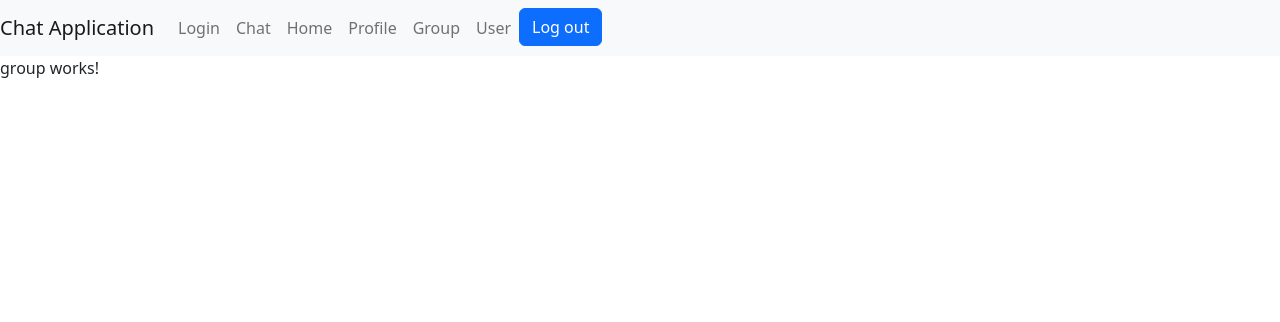
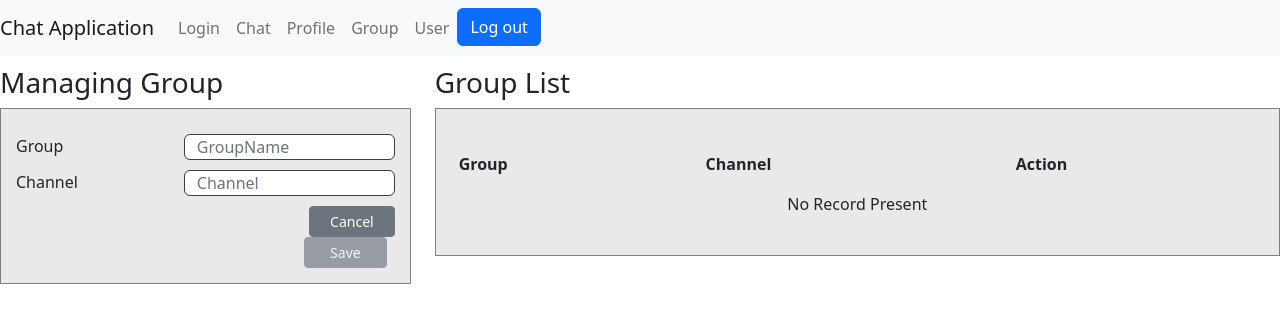
Before and after one commit to kazu09161999/3813ICT_Assignment1, an Angular app in the folder frontend/: page /group in a window 1280 px wide. Shown: the top 322 px of the page. Built offline with nearby package versions, Linux system fonts and the light colour scheme.

Commit message:
add UI for group

```diff
--- a/frontend/src/app/app.component.html
+++ b/frontend/src/app/app.component.html
@@ -1,5 +1,5 @@
 <nav class="navbar navbar-expand-lg navbar-light bg-light">
-  <a class="navbar-brand" routerLink="/">Chat Application</a>
+  <a class="navbar-brand" routerLink="/Home">Chat Application</a>
   <button class="navbar-toggler" type="button" data-toggle="collapse" data-target="#navbarNav" aria-controls="navbarNav" aria-expanded="false" aria-label="Toggle navigation">
     <span class="navbar-toggler-icon"></span>
   </button>
@@ -10,9 +10,6 @@
       </li>
       <li class="nav-item">
         <a class="nav-link" routerLink="/chat">Chat</a>
-      </li>
-      <li class="nav-item">
-        <a class="nav-link" routerLink="/Home">Home</a>
       </li>
       <li  class="nav-item">
         <a  class="nav-link" routerLink="/profile">Profile</a>
--- a/frontend/src/app/app.module.ts
+++ b/frontend/src/app/app.module.ts
@@ -13,12 +13,6 @@ import { ChatComponent } from './chat/chat.component';
 import { NgbModule } from '@ng-bootstrap/ng-bootstrap';
 import { GroupComponent } from './group/group.component';
 import { UserComponent } from './user/user.component';
-
-
-// const routes:Routes=[
-//   {path:'login',component:LoginComponent},
-//   {path:'profile',component:ProfileComponent}
-// ];
 
 @NgModule({
   declarations: [
--- a/frontend/src/app/group/group.component.css
+++ b/frontend/src/app/group/group.component.css
@@ -0,0 +1,19 @@
+
+.outerDiv {
+  padding: 15px;
+  border: 1px solid gray;
+  background-color: #e9e9e9;
+}
+.form-control {
+  padding: 0 .75rem !important;
+  border: 1px solid #3d4042 !important;
+}
+
+.row {
+  padding-top: 10px;
+}
+tbody, td, tfoot, th, thead, tr {
+  border-color: black !important;
+  border-style: solid;
+  border-width: 0;
+}
--- a/frontend/src/app/group/group.component.html
+++ b/frontend/src/app/group/group.component.html
@@ -1,3 +1,87 @@
-<p>
-  group works!
-</p>
+<div class="row">
+  <div class="col-md-4">
+      <h3>Managing Group</h3>
+      <div class="outerDiv">
+          <form #form="ngForm">
+          <div class="row">
+              <div class="col-md-5">
+                  <label>Group</label>
+              </div>
+              <div class="col-md-7">
+                  <input type="text" required #gname="ngModel" [(ngModel)]="groupObj.GroupName"  placeholder="GroupName" name="GroupName"  class="form-control"/>
+                  <div *ngIf="gname.touched">
+                      <span class="text-danger font-weight-bold" *ngIf="gname.errors?.['required']"> Required</span>
+                  </div>
+              </div>
+
+          </div>
+
+          <div class="row">
+              <div class="col-md-5">
+                  <label>Channel</label>
+              </div>
+              <div class="col-md-7">
+                  <input type="text" required #channel="ngModel"  [(ngModel)]="groupObj.Channel" placeholder="Channel" name="Channel" class="form-control"/>
+                  <div *ngIf="channel.touched">
+                      <span class="text-danger font-weight-bold" *ngIf="channel.errors?.['required']"> Required</span>
+                  </div>
+              </div>
+          </div>
+
+          <div class="row">
+              <div class="col-md-6">
+              </div>
+              <div class="col-md-6 text-end">
+                 <button class="btn btn-secondary btn-sm " style="padding-left: 20px;padding-right: 20px;"> Cancel</button>
+                 <button class="btn btn-secondary btn-sm mx-2" style="padding-left: 25px;padding-right: 25px;" [disabled]="form.invalid" (click)="onSave()" > Save</button>
+              </div>
+          </div>
+      </form>
+      </div>
+  </div>
+  <div class="col-md-8">
+      <h3>Group List</h3>
+      <div class="outerDiv">
+        <div class="row">
+          <div class="col-md-6">
+
+          </div>
+      </div>
+      <div class="row">
+          <div class="col-md-12">
+              <table class="table table-bordered">
+                  <thead>
+                      <tr>
+                          <th>Group</th>
+                          <th>Channel</th>
+                          <th>Action</th>
+                      </tr>
+                  </thead>
+                  <tbody>
+                      <ng-container *ngIf="groupArr.length != 0">
+                          <tr *ngFor="let item of groupArr;let sr = index">
+                              <td>{{sr+1}}</td>
+                              <td>{{item.GroupName}}</td>
+                              <td>{{item.Channel}}</td>
+
+                              <td class="text-center">
+                                  <i class="fa fa-pencil-square" (click)="onEdit(item)" style="color: blueviolet;font-size: 19px;"  aria-hidden="true"></i>
+                                  <!-- <i class="fa fa-pencil-square" (click)="addUser(item)" style="color: blueviolet;font-size: 19px;"  aria-hidden="true"></i> -->
+                                  <i class="fa fa-trash mx-2" (click)="onDelete(item)" style="color:red;font-size: 19px;"  aria-hidden="true"></i>
+                              </td>
+                          </tr>
+                      </ng-container>
+                      <ng-container *ngIf="groupArr.length == 0">
+                          <tr>
+                              <td colspan="8" class="text-center"> No Record Present</td>
+                          </tr>
+                      </ng-container>
+                  </tbody>
+              </table>
+          </div>
+        </div>
+
+      </div>
+
+  </div>
+</div>
--- a/frontend/src/app/group/group.component.ts
+++ b/frontend/src/app/group/group.component.ts
@@ -5,11 +5,79 @@ import { Component, OnInit } from '@angular/core';
   templateUrl: './group.component.html',
   styleUrls: ['./group.component.css']
 })
+
 export class GroupComponent implements OnInit {
 
-  constructor() { }
+  groupObj: GroupObj;
+  sortBy: string;
+  searchText: string;
+  groupArr : GroupObj[] = [];
 
-  ngOnInit() {
+  constructor() {
+    this.groupObj = new GroupObj();
+    this.searchText = '';
+    this.sortBy = '';
+   }
+
+  ngOnInit(): void {
+    this.getAllGroups();
+  }
+  onSave() {
+    const isData = localStorage.getItem("GroupData");
+     if(isData == null) {
+      const newArr = [];
+      this.groupObj.GroupId = 0;
+      newArr.push(this.groupObj);
+      localStorage.setItem("GroupData", JSON.stringify(newArr));
+     } else {
+      const oldData = JSON.parse(isData);
+      const newId =oldData.length + 1;
+      this.groupObj.GroupId = newId;
+      oldData.push(this.groupObj);
+      localStorage.setItem("GroupData", JSON.stringify(oldData));
+     }
+     this.groupObj = new GroupObj();
+     this.getAllGroups();
+  }
+
+  getAllGroups() {
+    const isData = localStorage.getItem("groupData");
+    if(isData != null) {
+      const localData = JSON.parse(isData);
+      this.groupArr = localData;
+     }
+  }
+
+  onEdit(item: GroupObj) {
+    this.groupObj = item;
+  }
+  onDelete(item: GroupObj) {
+    const isData = localStorage.getItem("GroupData");
+    if(isData != null) {
+      const localData = JSON.parse(isData);
+      for (let index = 0; index < localData.length; index++) {
+         if (localData[index].GroupId == item.GroupId) {
+          localData.splice(0,1);
+         }
+      }
+      localStorage.setItem("GroupData", JSON.stringify(localData));
+      this.getAllGroups();
+     }
+
   }
 
 }
+
+export class GroupObj {
+  GroupId: number;
+  GroupName: string;
+  Channel : string;
+
+  constructor() {
+    this.GroupId = 0;
+    this.GroupName= "";
+    this.Channel="";
+
+
+  }
+}
--- a/frontend/src/app/profile/profile.component.ts
+++ b/frontend/src/app/profile/profile.component.ts
@@ -11,14 +11,7 @@ const BACKEND_URL='http://localhost:3000';
 })
 export class ProfileComponent implements OnInit {
 
-  user:any={
-    e_username:null,
-    e_birthdate:null,
-    e_age:null,
-    e_email:null,
-    e_role:null,
-    e_pwd:null
-  }
+
   constructor() { }
 
   ngOnInit() {
--- a/frontend/src/app/user/user.component.html
+++ b/frontend/src/app/user/user.component.html
@@ -70,18 +70,6 @@
           <div class="col-md-6">
 
           </div>
-          <div class="col-md-3">
-              <select [(ngModel)]="sortBy" class="form-control">
-                  <option selected value="" >Select Sort By</option>
-                  <option>Name</option>
-                  <option>Password</option>
-                  <option>E-mail</option>
-                  <option>Role</option>
-              </select>
-          </div>
-          <div class="col-md-3">
-              <input type="text" [(ngModel)]="searchText" placeholder="Search Text"  class="form-control"/>
-          </div>
       </div>
       <div class="row">
           <div class="col-md-12">
@@ -106,12 +94,12 @@
                               <td>{{item.Role}}</td>
 
                               <td class="text-center">
-                                  <i class="fa fa-pencil-square" style="color: blueviolet;font-size: 19px;"  aria-hidden="true"></i>
-                                  <i class="fa fa-trash mx-2" style="color:red;font-size: 19px;"  aria-hidden="true"></i>
+                                  <i class="fa fa-pencil-square" (click)="onEdit(item)" style="color: blueviolet;font-size: 19px;"  aria-hidden="true"></i>
+                                  <i class="fa fa-trash mx-2" (click)="onDelete(item)" style="color:red;font-size: 19px;"  aria-hidden="true"></i>
                               </td>
                           </tr>
                       </ng-container>
-                      <ng-container >
+                      <ng-container *ngIf="userArr.length == 0">
                           <tr>
                               <td colspan="8" class="text-center"> No Record Present</td>
                           </tr>
--- a/frontend/src/app/user/user.component.ts
+++ b/frontend/src/app/user/user.component.ts
@@ -19,12 +19,49 @@ export class UserComponent implements OnInit {
    }
 
   ngOnInit(): void {
+    this.getAllUsers();
   }
   onSave() {
-    this.userArr.push(this.userObj);
+    const isData = localStorage.getItem("UserData");
+     if(isData == null) {
+      const newArr = [];
+      this.userObj.UserId = 0;
+      newArr.push(this.userObj);
+      localStorage.setItem("UserData", JSON.stringify(newArr));
+     } else {
+      const oldData = JSON.parse(isData);
+      const newId =oldData.length + 1;
+      this.userObj.UserId = newId;
+      oldData.push(this.userObj);
+      localStorage.setItem("UserData", JSON.stringify(oldData));
+     }
+     this.userObj = new UserObj();
+     this.getAllUsers();
   }
 
   getAllUsers() {
+    const isData = localStorage.getItem("UserData");
+    if(isData != null) {
+      const localData = JSON.parse(isData);
+      this.userArr = localData;
+     }
+  }
+
+  onEdit(item: UserObj) {
+    this.userObj = item;
+  }
+  onDelete(item: UserObj) {
+    const isData = localStorage.getItem("UserData");
+    if(isData != null) {
+      const localData = JSON.parse(isData);
+      for (let index = 0; index < localData.length; index++) {
+         if (localData[index].UserId == item.UserId) {
+          localData.splice(0,1);
+         }
+      }
+      localStorage.setItem("UserData", JSON.stringify(localData));
+      this.getAllUsers();
+     }
 
   }
 
```
